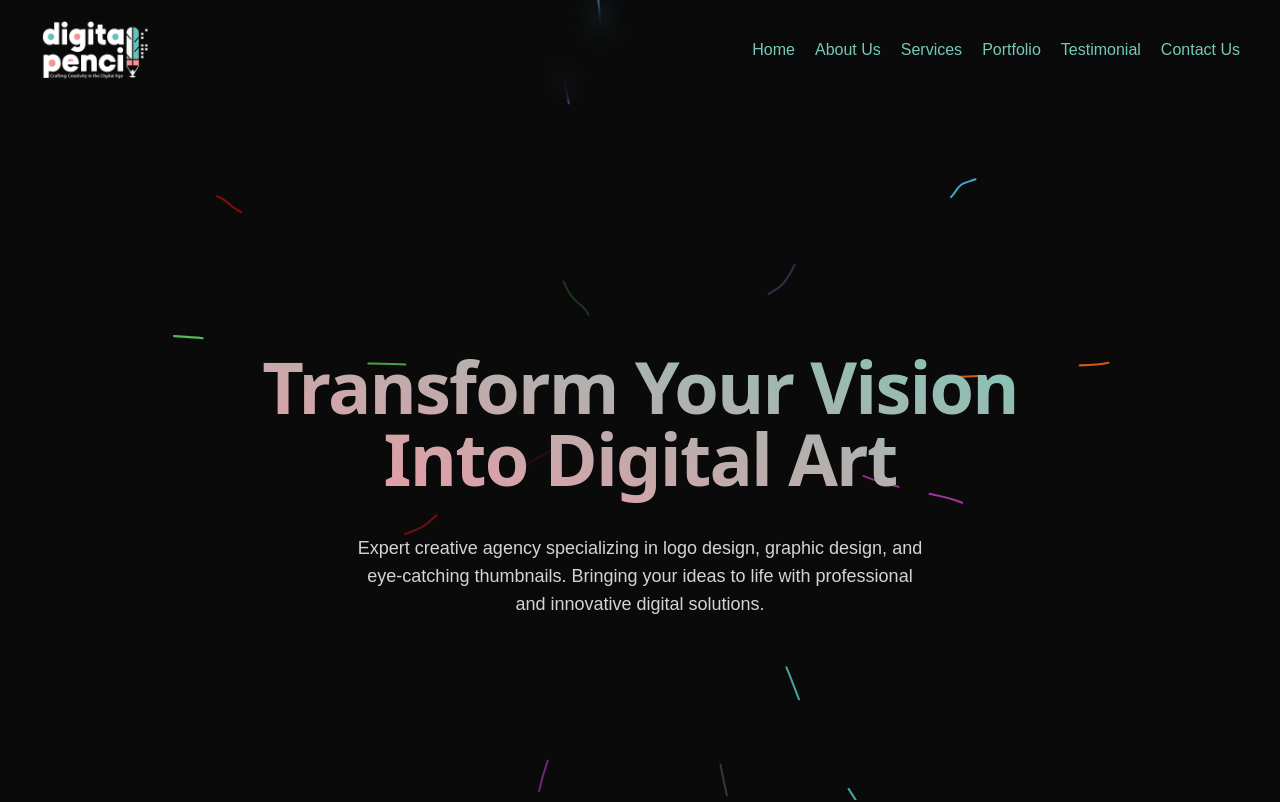
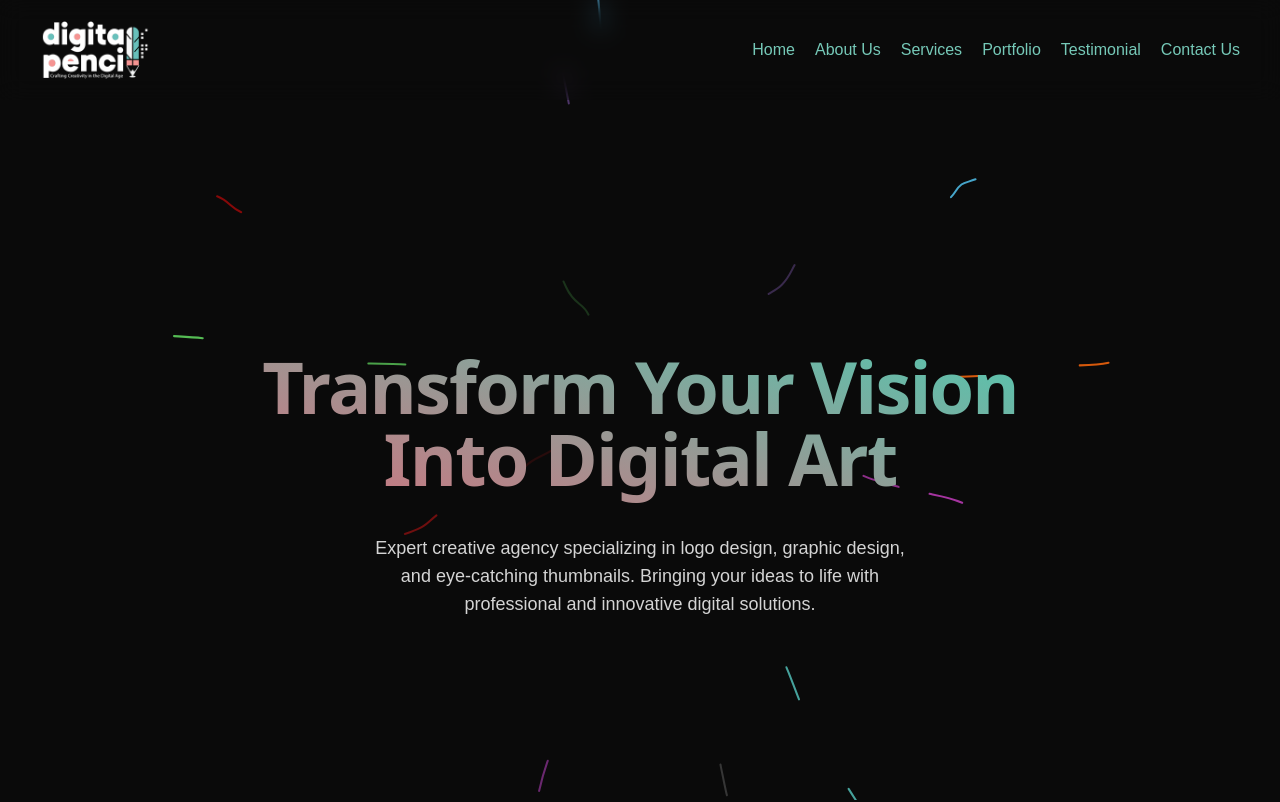
Before and after one commit to MANI-WEBDEVE/projectd-g, a Next.js app: page / in a window 1280 px wide. Shown: the top 802 px of the page. Built offline with nearby package versions, Linux system fonts and the light colour scheme.

Commit message:
hero-optimze

```diff
--- a/src/components/Hero.tsx
+++ b/src/components/Hero.tsx
@@ -5,10 +5,10 @@ const Hero = () => {
   return (
     <div>
       <BackgroundLines className="flex items-center justify-center mt-[6rem] w-full flex-col px-4 md:mt-[24rem] min-[769px]:mt-16 ">
-        <h2 className="bg-clip-text text-transparent text-center bg-gradient-to-bl from-[#76c9b8] to-[#FB94A2] dark:to-white text-2xl md:text-4xl lg:text-7xl font-sans py-2 md:py-10 relative font-bold tracking-tight">
+        <h2 className="bg-clip-text text-transparent text-center bg-gradient-to-bl from-[#49ceb3] to-[#db6b7a] dark:to-white text-4xl md:text-4xl lg:text-7xl font-sans py-2 md:py-10 relative font-bold tracking-tight">
           Transform Your Vision <br /> Into Digital Art
         </h2>
-        <p className="max-w-xl mx-auto text-sm md:text-lg text-neutral-300 dark:text-neutral-200 text-center">
+        <p className="max-w-xl mx-auto text-xs md:text-lg text-neutral-300 dark:text-neutral-200 text-center px-4">
           Expert creative agency specializing in logo design, graphic design,
           and eye-catching thumbnails. Bringing your ideas to life with
           professional and innovative digital solutions.
```
